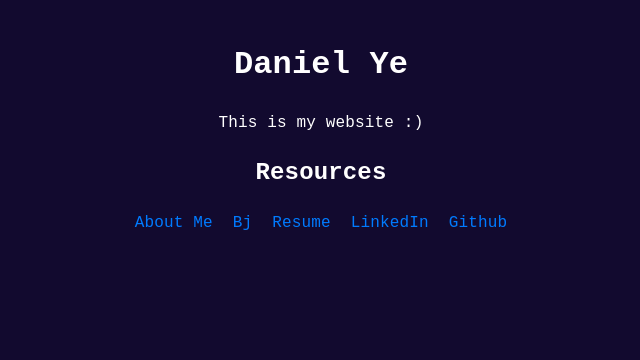
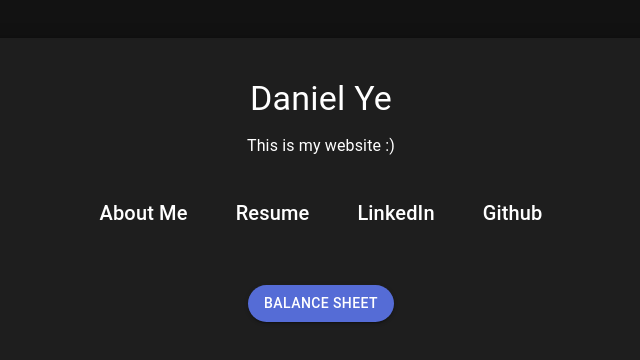
Before and after one commit to danielyedaniel/site, a React (Create React App) app: page / in a window 1280 px wide. Shown: the top 360 px of the page, without its empty margins (319-959 px from the left). Built offline with nearby package versions, Linux system fonts and the light colour scheme.

Commit message:
refactor ui

```diff
--- a/package.json
+++ b/package.json
@@ -6,6 +6,7 @@
     "@babel/plugin-proposal-private-property-in-object": "^7.21.11",
     "@emotion/react": "^11.11.4",
     "@emotion/styled": "^11.11.0",
+    "@mui/icons-material": "^5.15.13",
     "@mui/material": "^5.15.13",
     "@testing-library/jest-dom": "^5.17.0",
     "@testing-library/react": "^13.4.0",
--- a/src/pages/About.js
+++ b/src/pages/About.js
@@ -1,6 +1,6 @@
 // About.js
 import React from 'react';
-import {appStyle, linksContainerStyle} from './Homepage'
+import {appStyle, linksContainerStyle} from '../theme/Theme';
 function About() {
   return (
     <div style={appStyle}>
--- a/src/pages/Homepage.js
+++ b/src/pages/Homepage.js
@@ -1,50 +1,64 @@
 import React from 'react';
-import { Link } from 'react-router-dom';
-
-export const appStyle = {
-  minHeight: '100vh',
-  color: 'white',
-  fontFamily: 'monospace',
-  textAlign: 'center',
-  backgroundColor: '#120A2F',
-  padding: '20px',
-};
-
-export const linkStyle = {
-  color: '#007BFF',
-  textDecoration: 'none',
-  margin: '0 10px',
-};
-
-export const linksContainerStyle = {
-  display: 'flex',
-  justifyContent: 'center',
-  listStyleType: 'none',
-  padding: 0,
-  marginTop: '20px',
-};
-
+import { Link as RouterLink } from 'react-router-dom';
+import { Typography, Link, Button, Container, Grid, Paper, Box } from '@mui/material';
 
 function Homepage() {
   return (
-    <div style={appStyle}>
-      <header>
-        <h1>Daniel Ye</h1>
-      </header>
-      <main>
-        <section>
-          <p>This is my website :)</p>
-              <h2>Resources</h2>
-              <ul style={linksContainerStyle}>
-                <li><Link to="/about" style={linkStyle}>About Me</Link></li>
-                <li><Link to="/blackjack" style={linkStyle}>Bj</Link></li>
-                <li><a href="/Daniel_Ye_Resume.pdf" style={linkStyle} target="_blank" rel="noopener noreferrer">Resume</a></li>
-                <li><a href="https://linkedin.com/in/danielyedaniel" style={linkStyle} target="_blank" rel="noopener noreferrer">LinkedIn</a></li>
-                <li><a href="https://github.com/danielyedaniel" style={linkStyle} target="_blank" rel="noopener noreferrer">Github</a></li>
-              </ul>
-          </section>
-      </main>
-    </div>
+    <Container maxWidth="md" sx={{
+      minHeight: '50vh',
+      display: 'flex',
+      flexDirection: 'column',
+      justifyContent: 'center', // Centers the Paper vertically
+      bgcolor: '#121212', // Dark theme background
+      color: '#ffffff',
+    }}>
+      <Paper elevation={6} sx={{
+        py: 5,
+        px: 3,
+        display: 'flex',
+        flexDirection: 'column',
+        alignItems: 'center',
+        backgroundColor: '#1E1E1E', // Adjusted to match the screenshot
+        borderRadius: 2,
+        color: '#ffffff',
+      }}>
+        <Typography variant="h4" component="h1" gutterBottom>
+          Daniel Ye
+        </Typography>
+        <Typography variant="subtitle1" gutterBottom>
+          This is my website :)
+        </Typography>
+        <Box my={4}>
+          {/* Links are horizontally aligned */}
+          <Grid container spacing={2} justifyContent="center">
+            <Grid item>
+              <Link component={RouterLink} to="/about" underline="none" color="inherit" variant="h6" sx={{ mx: 2 }}>
+                About Me
+              </Link>
+            </Grid>
+            <Grid item>
+              <Link href="../../public/Daniel_Ye_Resume.pdf" target="_blank" rel="noopener noreferrer" underline="none" color="inherit" variant="h6" sx={{ mx: 2 }}>
+                Resume
+              </Link>
+            </Grid>
+            <Grid item>
+              <Link href="https://linkedin.com/in/danielyedaniel" target="_blank" rel="noopener noreferrer" underline="none" color="inherit" variant="h6" sx={{ mx: 2 }}>
+                LinkedIn
+              </Link>
+            </Grid>
+            <Grid item>
+              <Link href="https://github.com/danielyedaniel" target="_blank" rel="noopener noreferrer" underline="none" color="inherit" variant="h6" sx={{ mx: 2 }}>
+                Github
+              </Link>
+            </Grid>
+          </Grid>
+        </Box>
+        {/* Balance Sheet button centered and styled according to the screenshot */}
+        <Button variant="contained" color="primary" component={RouterLink} to="/blackjack" sx={{ mt: 3, borderRadius: 20 }}>
+          Balance Sheet
+        </Button>
+      </Paper>
+    </Container>
   );
 }
 
--- a/src/theme/Theme.js
+++ b/src/theme/Theme.js
@@ -1,4 +1,28 @@
 import { createTheme } from '@mui/material/styles';
+
+
+export const appStyle = {
+  minHeight: '100vh',
+  color: 'white',
+  fontFamily: 'monospace',
+  textAlign: 'center',
+  backgroundColor: '#120A2F',
+  padding: '20px',
+};
+
+export const linkStyle = {
+  color: '#007BFF',
+  textDecoration: 'none',
+  margin: '0 10px',
+};
+
+export const linksContainerStyle = {
+  display: 'flex',
+  justifyContent: 'center',
+  listStyleType: 'none',
+  padding: 0,
+  marginTop: '20px',
+};
 
 const theme = createTheme({
   palette: {
```
Also changed, not shown: 1 other file (tests, documents, lock files or other folders).
